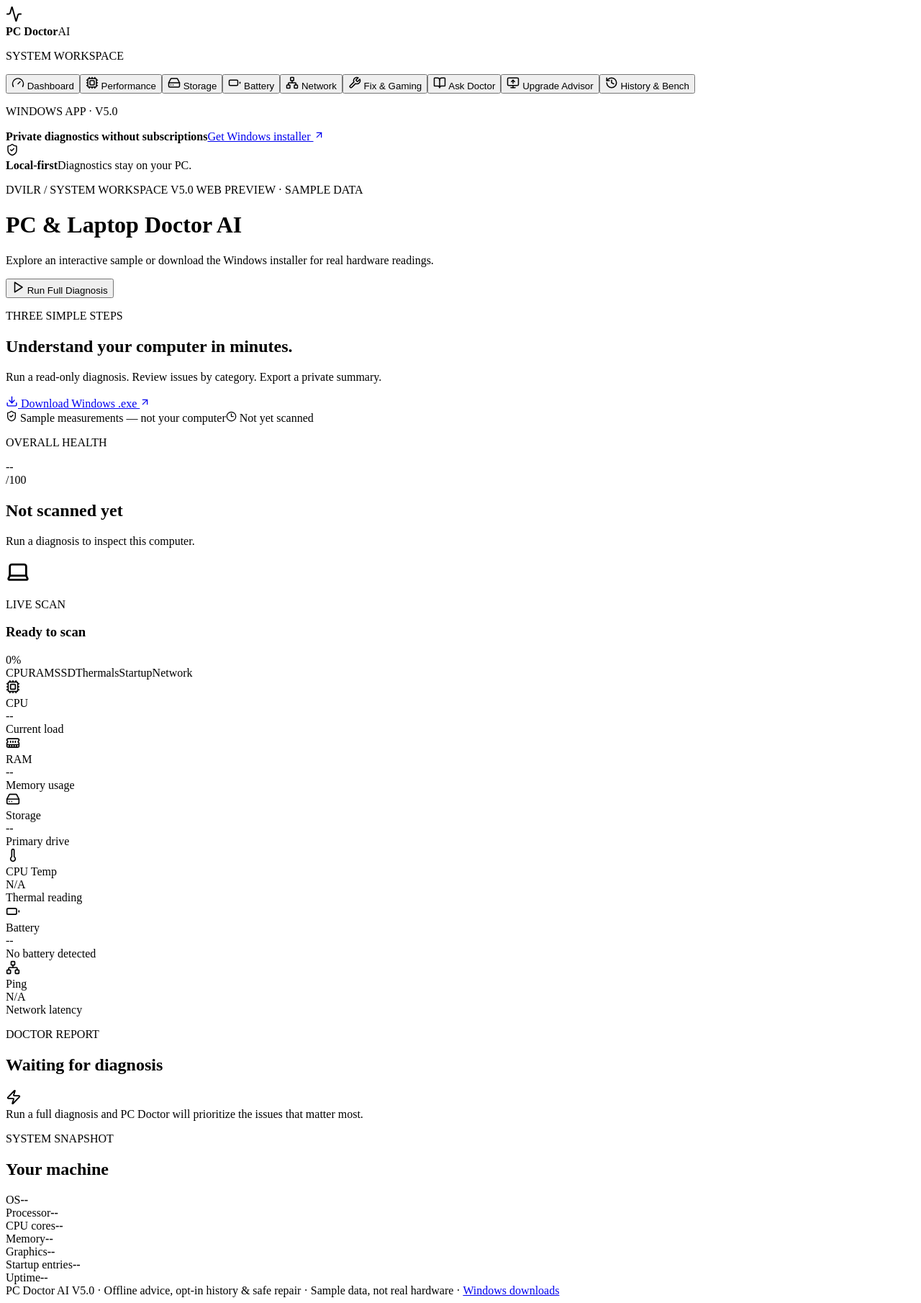
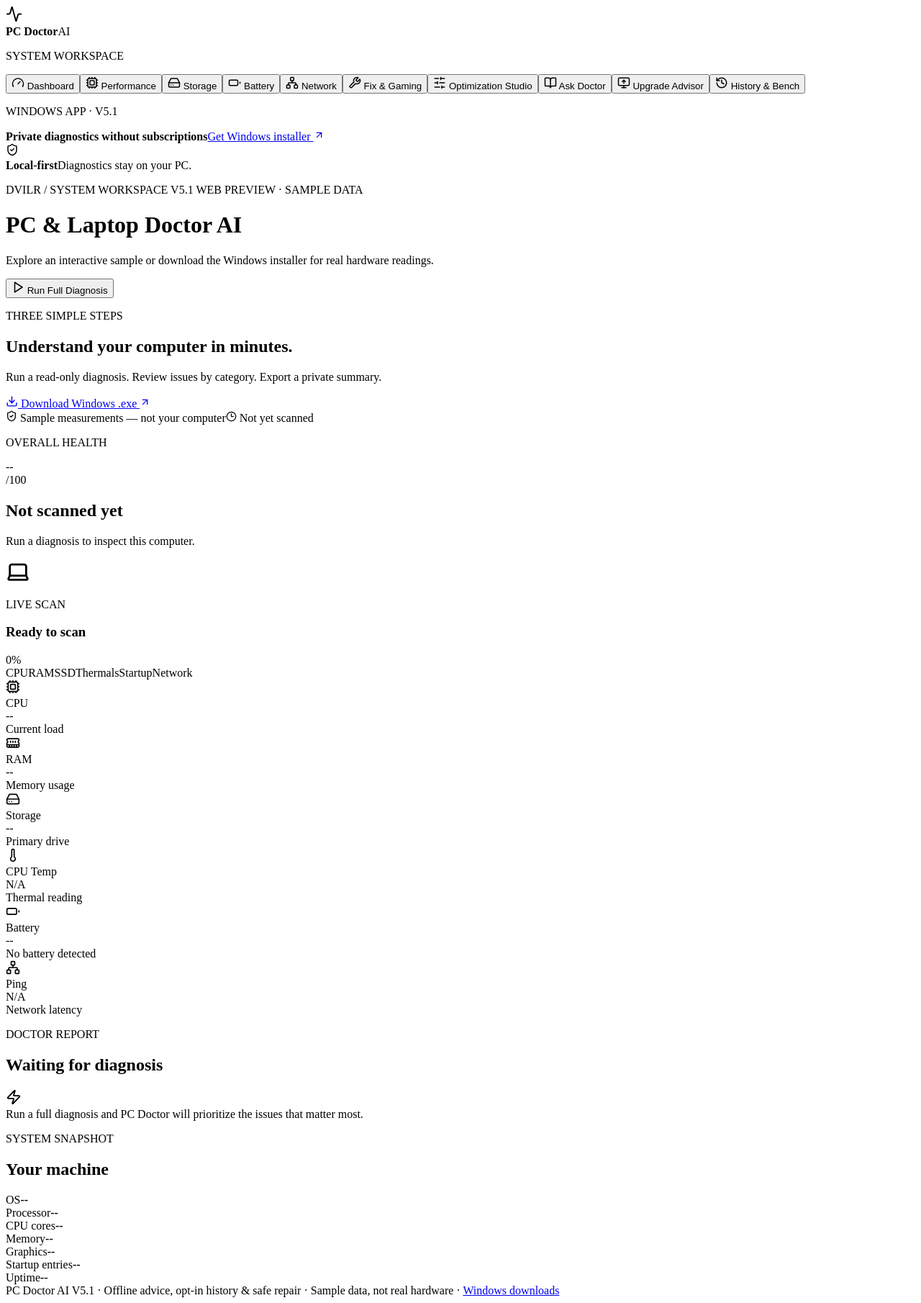
Before and after one commit to dvilrgamerz/PC-Laptop-Doctor-AI, a React (Vite) app: page / in a window 1280 px wide. Shown: the whole page at 72% size. Built offline with nearby package versions, Linux system fonts and the light colour scheme; the HTML template or start-up script is replaced by a standard one.

Commit message:
ui: connect Optimization Studio to Windows dashboard and upgrade V5.1 navigation

```diff
--- a/src/App.jsx
+++ b/src/App.jsx
@@ -1,12 +1,13 @@
 import React, { useMemo, useState } from 'react'
 import DiagnosticView from './DiagnosticView.jsx'
 import FixCenter from './FixCenter.jsx'
+import OptimizationStudio from './OptimizationStudio.jsx'
 import RoadmapHub from './RoadmapHub.jsx'
 import {appendHistory,isHistoryEnabled,makeHistoryEntry} from './history.mjs'
 import { buildSummaryReport, compareScans } from './report.mjs'
 import {
   Activity, Battery, Cpu, Gauge, HardDrive, Laptop, MemoryStick,
-  Network, Play, RefreshCw, ShieldCheck, Thermometer, TriangleAlert, Zap, Download, ArrowUpRight, Clock3, Wrench, BookOpen, MonitorUp, History
+  Network, Play, RefreshCw, ShieldCheck, Thermometer, TriangleAlert, Zap, Download, ArrowUpRight, Clock3, Wrench, BookOpen, MonitorUp, History, SlidersHorizontal
 } from 'lucide-react'
 
 const gb = (bytes) => bytes ? (bytes / 1024 / 1024 / 1024).toFixed(1) : '0.0'
@@ -149,11 +150,12 @@ const NAV_ITEMS = [
   { id: 'battery', label: 'Battery', Icon: Battery },
   { id: 'network', label: 'Network', Icon: Network },
   { id: 'fixes', label: 'Fix & Gaming', Icon: Wrench },
+  { id: 'optimize', label: 'Optimization Studio', Icon: SlidersHorizontal },
   { id: 'assistant', label: 'Ask Doctor', Icon: BookOpen },
   { id: 'advisor', label: 'Upgrade Advisor', Icon: MonitorUp },
   { id: 'history', label: 'History & Bench', Icon: History },
 ]
-const INSTALL_URL = 'https://github.com/dvilrgamerz/PC-Laptop-Doctor-AI/releases/tag/v5.0.0'
+const INSTALL_URL = 'https://github.com/dvilrgamerz/PC-Laptop-Doctor-AI/releases/tag/v5.1.0'
 
 export default function App() {
   const [activeTab, setActiveTab] = useState('dashboard')
@@ -261,7 +263,7 @@ export default function App() {
           ))}
         </nav>
         <div className="sidebar-install">
-          <p className="eyebrow">WINDOWS APP · V5.0</p>
+          <p className="eyebrow">WINDOWS APP · V5.1</p>
           <strong>Private diagnostics without subscriptions</strong>
           <a href={INSTALL_URL} target="_blank" rel="noopener noreferrer">
             Get Windows installer <ArrowUpRight size={15}/>
@@ -273,7 +275,7 @@ export default function App() {
       <main>
         <header>
           <div>
-            <p className="eyebrow">DVILR / SYSTEM WORKSPACE <span className="version-pill">V5.0</span> {isDemoMode && <span className="demo-badge">WEB PREVIEW · SAMPLE DATA</span>}</p>
+            <p className="eyebrow">DVILR / SYSTEM WORKSPACE <span className="version-pill">V5.1</span> {isDemoMode && <span className="demo-badge">WEB PREVIEW · SAMPLE DATA</span>}</p>
             <h1>{activeTab === 'dashboard' ? 'PC & Laptop Doctor AI' : activeTab === 'fixes' ? 'Fix & Gaming Center' : ['assistant','advisor','history'].includes(activeTab) ? NAV_ITEMS.find(item => item.id===activeTab)?.label : NAV_ITEMS.find(item => item.id === activeTab)?.label + ' diagnostics'}</h1>
             <p>{isDemoMode ? 'Explore an interactive sample or download the Windows installer for real hardware readings.' : 'Understand the current state of your computer. Read-only, local-first, and under your control.'}</p>
           </div>
@@ -373,9 +375,9 @@ export default function App() {
           </div>
         </section>
 
-        </> : activeTab === 'fixes' ? <FixCenter data={data} demo={isDemoMode}/> : ['assistant','advisor','history'].includes(activeTab) ? <RoadmapHub section={activeTab} data={data} analysis={analysis} demo={isDemoMode}/> : <DiagnosticView tab={activeTab} data={data} analysis={analysis} demo={isDemoMode}/>}
+        </> : activeTab === 'fixes' ? <FixCenter data={data} demo={isDemoMode}/> : activeTab === 'optimize' ? <OptimizationStudio data={data} demo={isDemoMode} onNavigate={setActiveTab}/> : ['assistant','advisor','history'].includes(activeTab) ? <RoadmapHub section={activeTab} data={data} analysis={analysis} demo={isDemoMode}/> : <DiagnosticView tab={activeTab} data={data} analysis={analysis} demo={isDemoMode}/>}
 
-        <footer>PC Doctor AI V5.0 · Offline advice, opt-in history & safe repair · {isDemoMode ? 'Sample data, not real hardware' : 'Read-only Windows diagnostics'} · <a href={INSTALL_URL} target="_blank" rel="noopener noreferrer">Windows downloads</a></footer>
+        <footer>PC Doctor AI V5.1 · Offline advice, opt-in history & safe repair · {isDemoMode ? 'Sample data, not real hardware' : 'Read-only Windows diagnostics'} · <a href={INSTALL_URL} target="_blank" rel="noopener noreferrer">Windows downloads</a></footer>
       </main>
     </div>
   )
```
